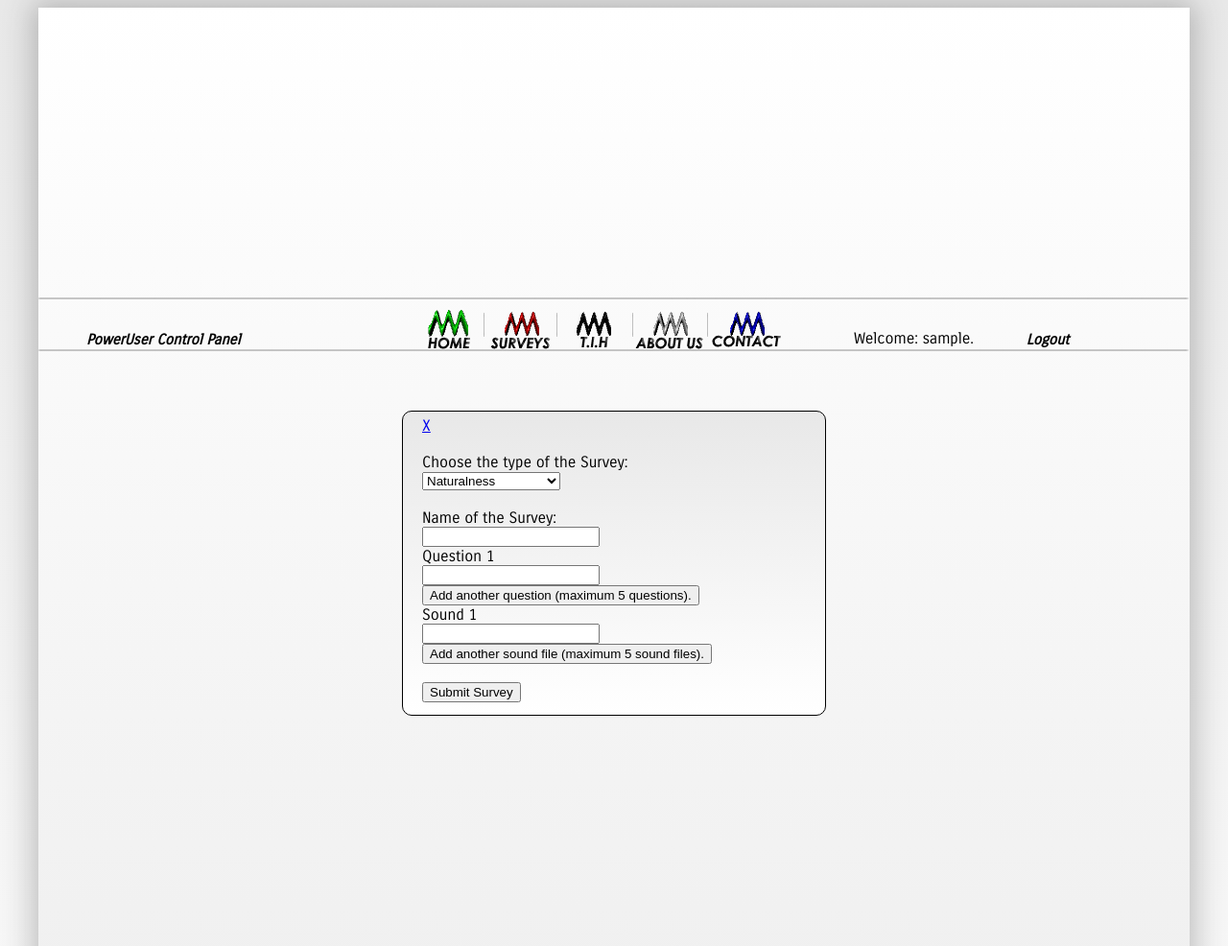
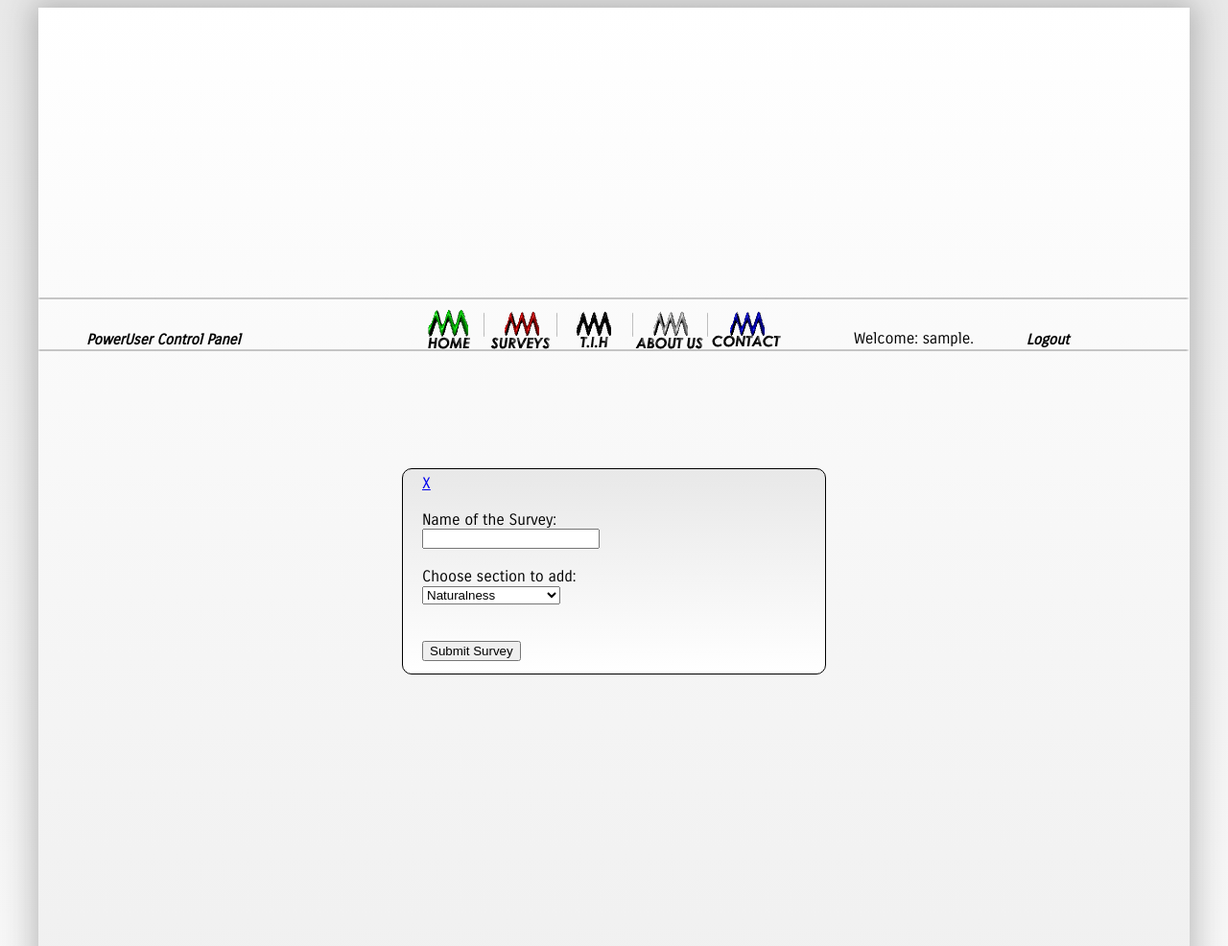
Before and after one commit to platformaweb/PlatformaWeb, a PHP site: page /powerusercontrolpanel.php in a window 1280 px wide, after a click on "Add Survey". Shown: the top 986 px of the page at 96% size. Run offline with PHP 8.4, Linux system fonts and the light colour scheme; the visitor is signed in with stand-in values (Sample User, id 1).

Commit message:
Drepturi creator survey/intrati in baza de date
Am dat dreptul de a creea survey numai creatorilor.De asemenea
recunoaste in baza de date dupa numele surveyului creatorul acestuia.Am
sters unele chesti de pe createsurvey si am redenumit cateva.

```diff
--- a/admin.php
+++ b/admin.php
@@ -301,7 +301,7 @@ Enter Username to grant privileges:      <br><input type="text" name="name" size
 
 
 <input type="radio"     name="1"    value="admin"   > Admin<br>
-<input type="radio"     name="1"    value="poweruser" > PW<br>
+<input type="radio"     name="1"    value="creator" > Creator<br>
 <input type="radio"     name="1"    value="user"   >User<br> <br>
 <input type="submit">
 
--- a/index.php
+++ b/index.php
@@ -69,7 +69,7 @@ if(isset($_SESSION['user'])) {
 
                 <?php
 if(isset($_SESSION['user'])) {
-        if($_SESSION['level'] == 'poweruser')
+        if($_SESSION['level'] == 'creator')
         	{
         ?>
         	<div class="administratorcontrolpaneltext">
--- a/powerusercontrolpanel.php
+++ b/powerusercontrolpanel.php
@@ -1,7 +1,7 @@
 	<?php
 
 	session_start();
-  	if($_SESSION['level'] != 'poweruser') {
+  	if($_SESSION['level'] != 'creator') {
     header('Location: images/nicetry.jpg');
     exit;
   }
@@ -66,7 +66,7 @@
 
                 <?php
 if(isset($_SESSION['user'])) {
-        if($_SESSION['level'] == 'poweruser')
+        if($_SESSION['level'] == 'creator')
         	{
         ?>
         	<div class="administratorcontrolpaneltext">
@@ -177,27 +177,18 @@ if(isset($_SESSION['user'])) {
 		<div id="openModalSurvey" class="modalDialogSurvey">
 			<div>
 		<a href="#close" title="Close" class="close">X</a>
+		<form action="createsurvey.php" method="POST">
 
-	<form action="createsurvey.php" method="POST">
-		<br>Choose the type of the Survey:<br>
+<br>Name of the Survey: <br><input type="text" name="surveyname">
+	<br>
+		<br>Choose section to add:<br>
 			<select name="surveytype">
 			<option value="naturalness">Naturalness</option>
 			<option value="general">General</option>
 			<option value="meanopinionscore">Mean Opinion Score</option>
 			<option value="blabla">Blabla</option>
-			</select>
-		<br><br>Name of the Survey: <br><input type="text" name="surveyname">
-		<script src="addInput.js" language="Javascript" type="text/javascript"></script>
-     <div id="dynamicInput">
-          Question 1<br><input type="text" name="myInputs[]">
-     </div>
-     <input type="button" value="Add another question (maximum 5 questions)." onClick="addInput('dynamicInput');">
+			</select><br>
 
-<script src="addSounds.js" language="Javascript" type="text/javascript"></script>
-     <div id="dynamicSound">
-          Sound 1<br><input type="text" name="mySounds[]">
-     </div>
-     <input type="button" value="Add another sound file (maximum 5 sound files)." onClick="addSound('dynamicSound');">
 
 
 
--- a/poweruserfooter.css
+++ b/poweruserfooter.css
@@ -995,13 +995,14 @@ margin-top:5px;
 }
 
 .modalDialogSurvey > div {
+
 	border-radius: 1px;
 	border-color:black;
 	border-width: 1px;
 	border-style: solid;
 	width: 400px;
 	position: relative;
-	margin: 10% auto;
+	margin: 15% auto;
 	padding: 5px 20px 13px 20px;
 	border-radius: 10px;
 	background: #e8e8e8; /* Old browsers */
```
Also changed, not shown: createsurvey.php (+24 -2 lines).
